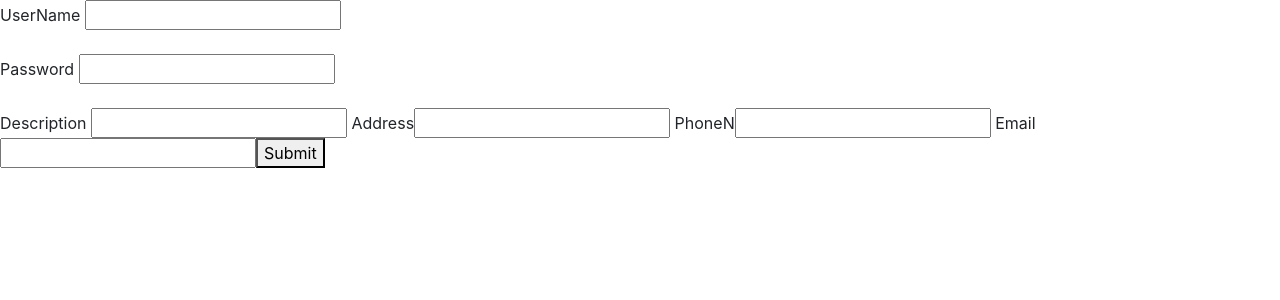
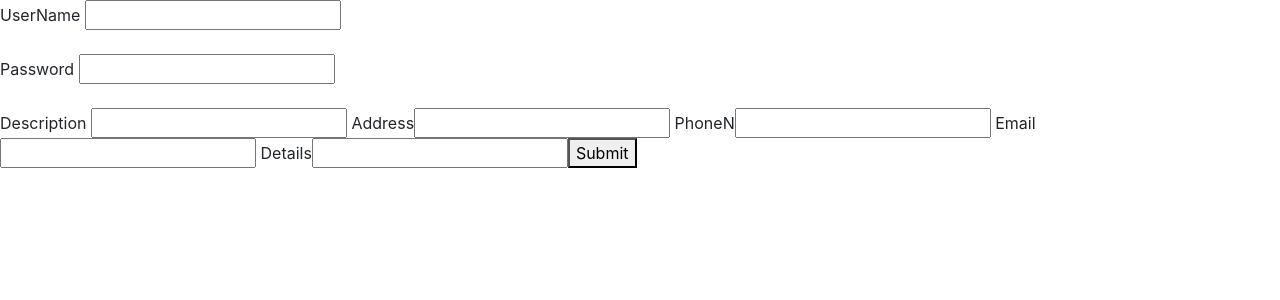
Before and after one commit to gitBishal/Angular, an Angular app: page / in a window 1280 px wide. Shown: the top 300 px of the page. Built offline with nearby package versions, Linux system fonts and the light colour scheme.

Commit message:
Details Added

```diff
--- a/src/app/app.component.html
+++ b/src/app/app.component.html
@@ -53,6 +53,7 @@
   Address<input type="text" name="address" />
   PhoneN<input type="text" name="phonen" />
   Email<input  type="text" name="email"/>
+  Details<input type="text" name="details"/>
   <button (click)="Submit()">Submit</button>
 </form>
 
```
